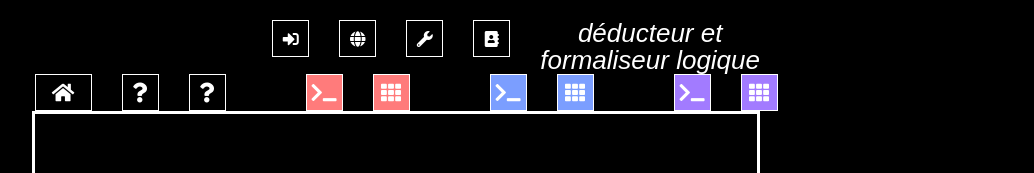
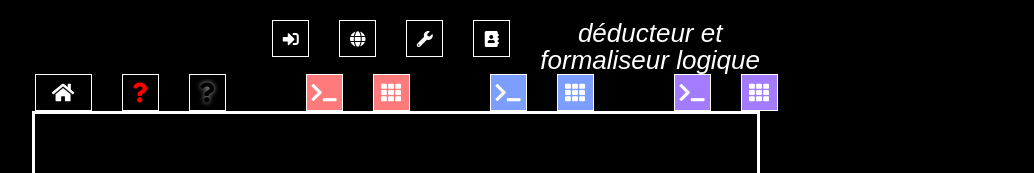
Before and after one commit to muleet/deducteurlogique, a React (Create React App) app: page / in a window 1280 px wide. Shown: the top 173 px of the page, without its empty margins (244-1278 px from the left). Built offline with nearby package versions, Linux system fonts and the light colour scheme.

Commit message:
bon faut que j'aille dormirs

```diff
--- a/src/App.js
+++ b/src/App.js
@@ -9,6 +9,7 @@ import "./css/deduction.css";
 import "./css/inference.css";
 import "./css/exerciseList.css";
 import "./css/ShowInfoRules.css";
+import "./css/id.css";
 // Importation de fonts
 import "./font/stylesheet.css";
 // // Importation de mes composants
@@ -84,18 +85,27 @@ class App extends Component {
                     exact={true}
                   />
                 </Link>
-
                 <Link to="/questions">
                   <ButtonNav
                     // className="tuto-color"
-                    name={<i className="fas fa-question" />}
+                    name={
+                      <i
+                        className="fas fa-question"
+                        id="interrogation-mark-1"
+                      />
+                    }
                   />
                 </Link>
 
                 <Link to="/list-regles">
                   <ButtonNav
                     // className="tuto-color"
-                    name={<i className="fas fa-question" />}
+                    name={
+                      <i
+                        className="fas fa-question"
+                        id="interrogation-mark-2"
+                      />
+                    }
                   />
                 </Link>
               </li>
--- /dev/null
+++ b/src/css/id.css
@@ -0,0 +1,7 @@
+#interrogation-mark-1 {
+  color: red;
+}
+#interrogation-mark-2 {
+  color: black;
+  text-shadow: 0px 0px 5px rgba(255, 255, 255, 0.671);
+}
```
